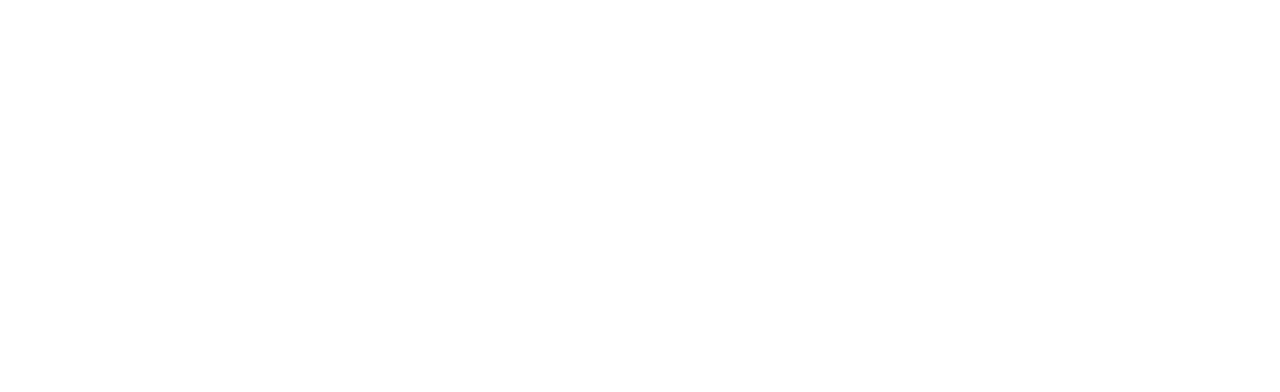
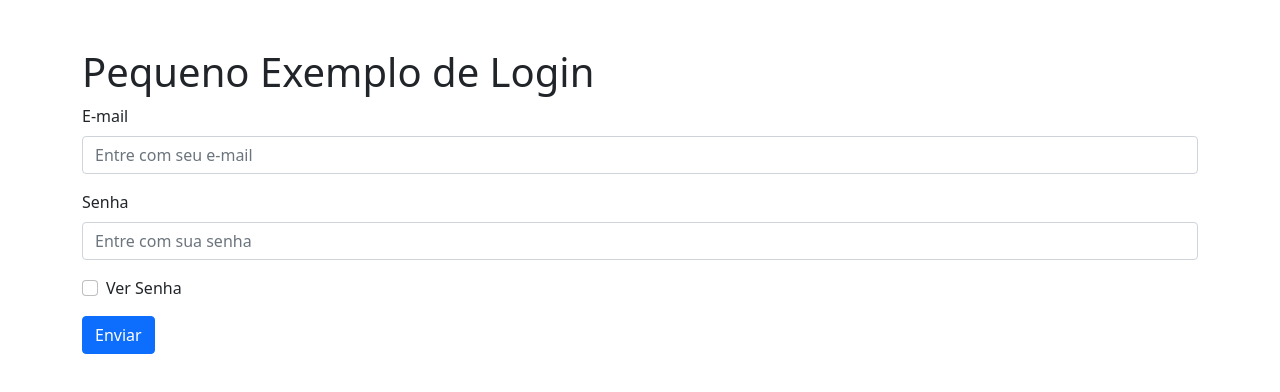
Before and after one commit to uchoamaster/cursojs-essensial, a plain HTML site: page codigoBootstrap/index.html in a window 1280 px wide. Drawn offline with nearby package versions, Linux system fonts and the light colour scheme.

Commit message:
aplicando o boostrap no projeto de login

```diff
--- a/codigoBootstrap/index.html
+++ b/codigoBootstrap/index.html
@@ -7,12 +7,29 @@
     <title>Document</title>
     <link href="https://cdn.jsdelivr.net/npm/bootstrap@5.0.0-beta2/dist/css/bootstrap.min.css" rel="stylesheet" integrity="sha384-BmbxuPwQa2lc/FVzBcNJ7UAyJxM6wuqIj61tLrc4wSX0szH/Ev+nYRRuWlolflfl" crossorigin="anonymous">
 
+
 </head>
 <body>
+    <div class="container mt-5">
+<h1>Pequeno Exemplo de Login</h1>
+<form>
+    <div class="mb-3">
+      <label for="exampleInputEmail1" class="form-label">E-mail</label>
+      <input type="email" class="form-control" id="email" placeholder="Entre com seu e-mail" onblur="validaEmail('email')">
+    </div>
+    <div class="mb-3">
+      <label for="exampleInputPassword1" class="form-label">Senha</label>
+      <input type="password" class="form-control" id="senha" placeholder="Entre com sua senha">
+    </div>
+    <div class="mb-3 form-check">
+      <input type="checkbox" class="form-check-input" id="verSenha">
+      <label class="form-check-label" for="exampleCheck1">Ver Senha</label>
+    </div>
+    <button type="submit" class="btn btn-primary">Enviar</button>
+  </form>
 
-
-
-
-    <script src="https://cdn.jsdelivr.net/npm/bootstrap@5.0.0-beta2/dist/js/bootstrap.bundle.min.js" integrity="sha384-b5kHyXgcpbZJO/tY9Ul7kGkf1S0CWuKcCD38l8YkeH8z8QjE0GmW1gYU5S9FOnJ0" crossorigin="anonymous"></script>
+</div>
+<script src="https://cdn.jsdelivr.net/npm/bootstrap@5.0.0-beta2/dist/js/bootstrap.bundle.min.js" integrity="sha384-b5kHyXgcpbZJO/tY9Ul7kGkf1S0CWuKcCD38l8YkeH8z8QjE0GmW1gYU5S9FOnJ0" crossorigin="anonymous"></script>
+<script src="validaForm.js"></script>
 </body>
 </html>
--- /dev/null
+++ b/codigoBootstrap/validaForm.js
@@ -0,0 +1,18 @@
+function validaEmail(id){
+    //search
+    //length
+
+    //tamanho > 5
+    //deve existir o caracter @
+    var email = document.getElementById(id).value;
+    console.log('email');
+}
+
+function validaSenha(id){
+
+    //search
+    //length
+    //setAttribute("","")
+
+    //deve ter mais do que 5 caracteres
+}
```
